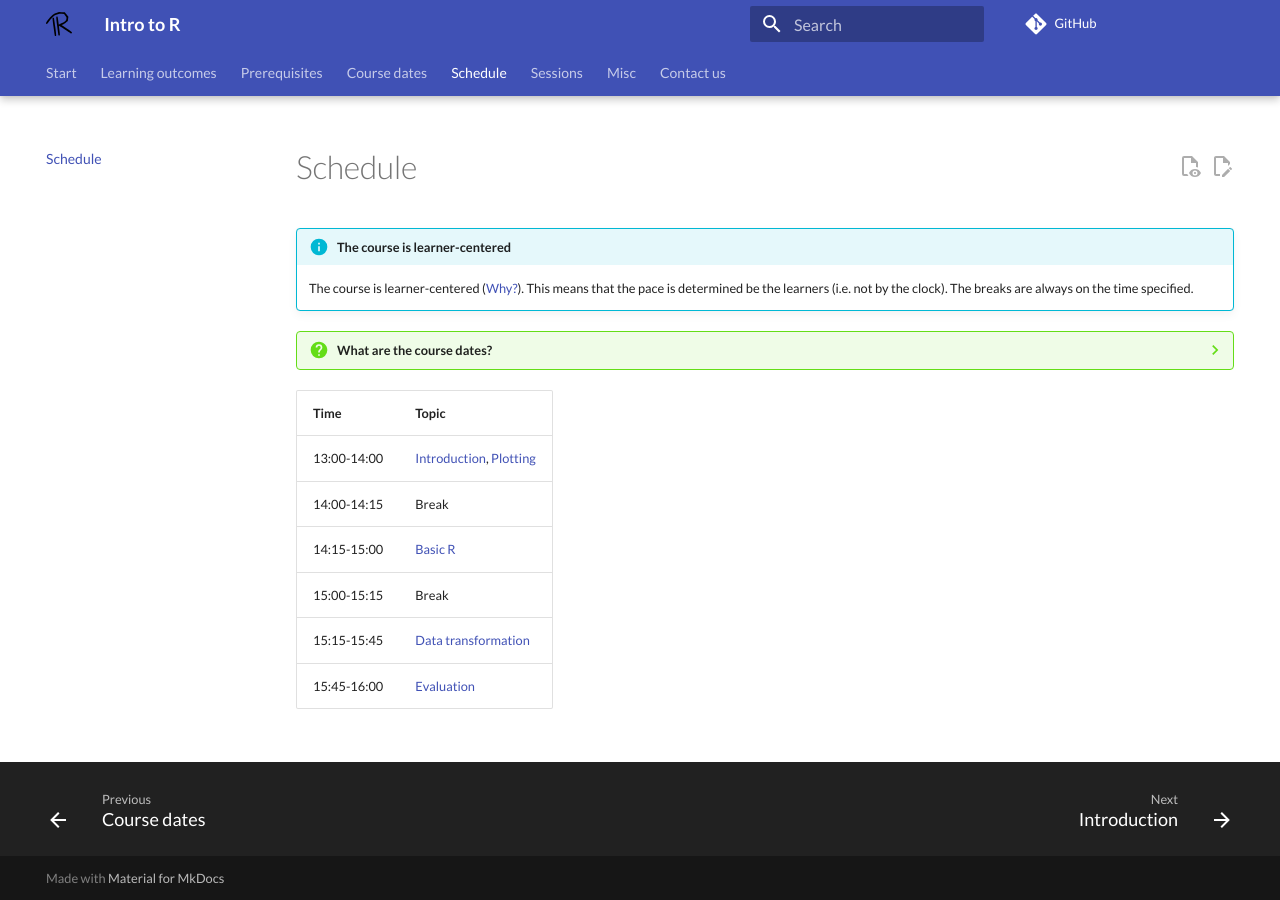
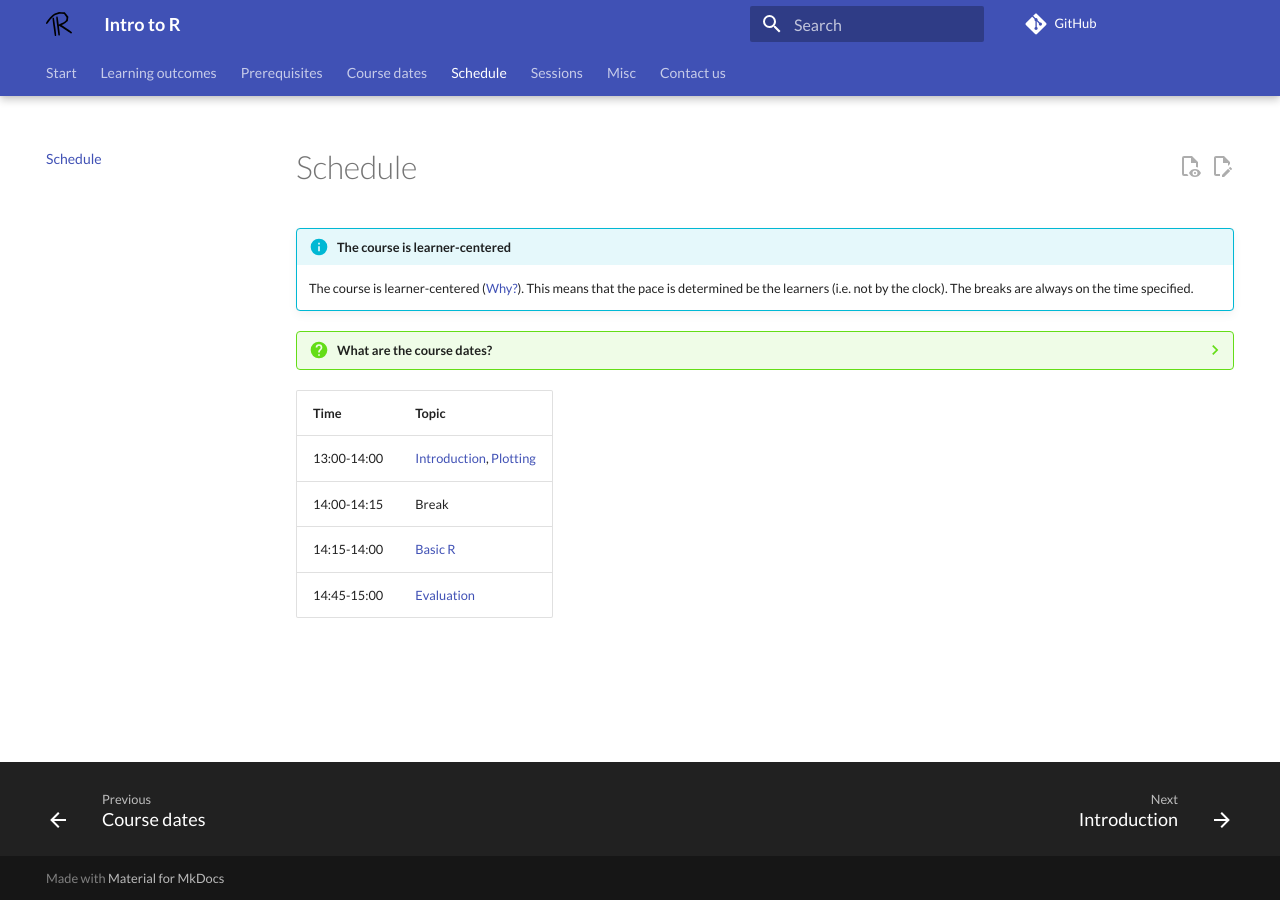
Before and after one commit to richelbilderbeek/intro_r_course, an MkDocs documentation site: the page built from docs/schedule.md, in a window 1280 px wide. Built offline with MkDocs 1.6.1 and Material for MkDocs 9.7.7, drawn with Linux system fonts in a browser that asks for light colours; comment, search, counter and statistics services are not loaded.

Commit message:
From 13:00-15:00

```diff
--- a/docs/schedule.md
+++ b/docs/schedule.md
@@ -23,9 +23,7 @@ Time        | Topic
 ------------|-----------------------------------------------------------------
 13:00-14:00 | [Introduction](introduction/README.md), [Plotting](plotting/README.md)
 14:00-14:15 | Break
-14:15-15:00 | [Basic R](basic_r/README.md)
-15:00-15:15 | Break
-15:15-15:45 | [Data transformation](data_transformation/README.md)
-15:45-16:00 | [Evaluation](evaluation.md)
+14:15-14:00 | [Basic R](basic_r/README.md)
+14:45-15:00 | [Evaluation](evaluation.md)
 
 <!-- markdownlint-enable MD013 -->
```
